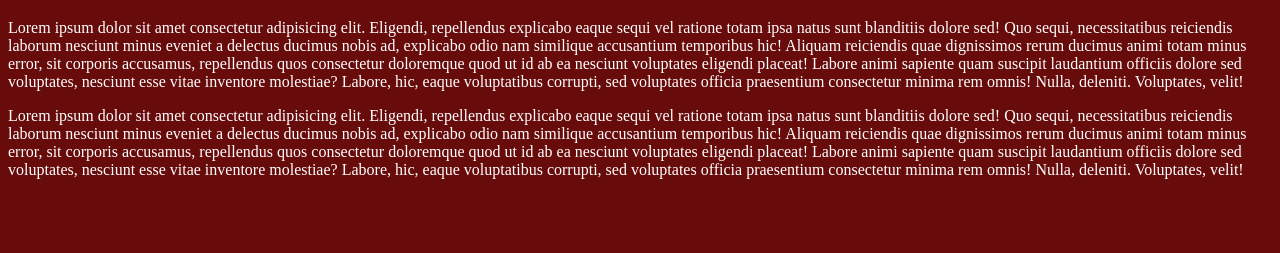
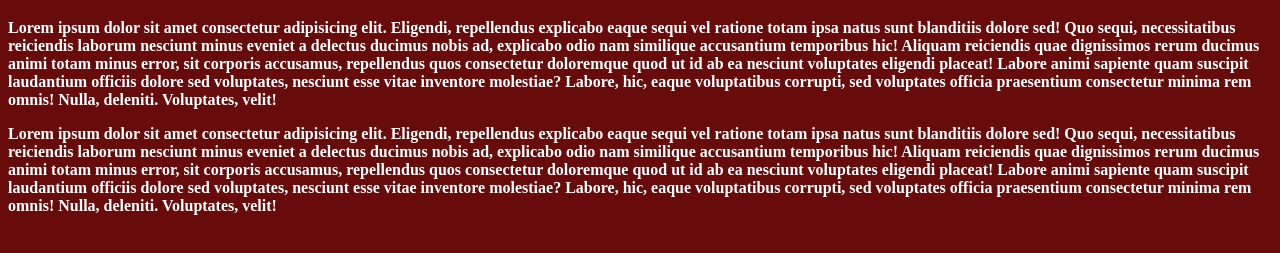
Before and after one commit to ParvesPR/SASS-Beginning-Project, a website: page index.html in a window 1280 px wide. Shown: the part 61-314 px from the top of the page. Drawn offline with Linux system fonts and the light colour scheme.

Commit message:
sass map function

```diff
--- a/scss/main.scss
+++ b/scss/main.scss
@@ -5,7 +5,14 @@ $text-color: #fff;
 $secondary-text: #000;
 $font-size: 1.2rem;
 
+$font-weights: (
+  "normal": 400,
+  "medium":500,
+  "bold":600,
+);
+
 body {
   background-color: $primary-color;
   color: $text-color;
+  font-weight: map-get($font-weights , bold);
 }
```
Also changed, not shown: css/style.css, 1 other file.
